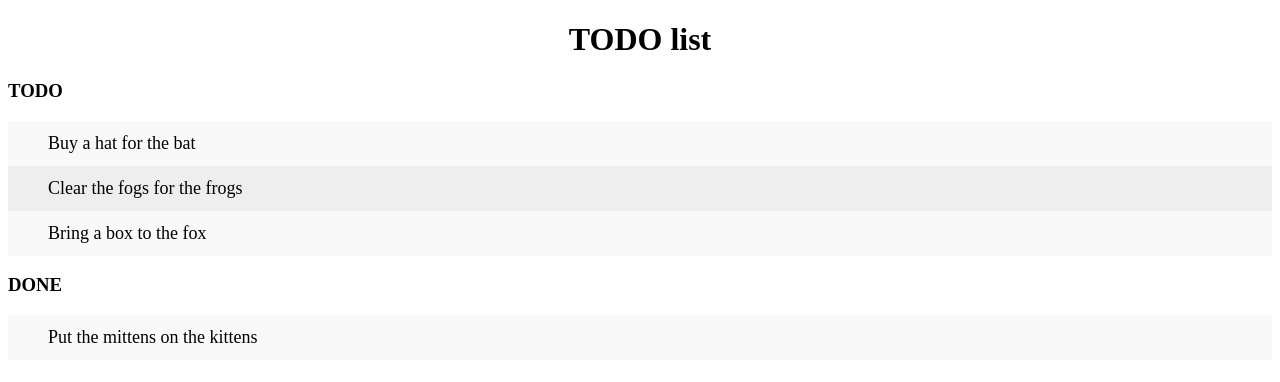
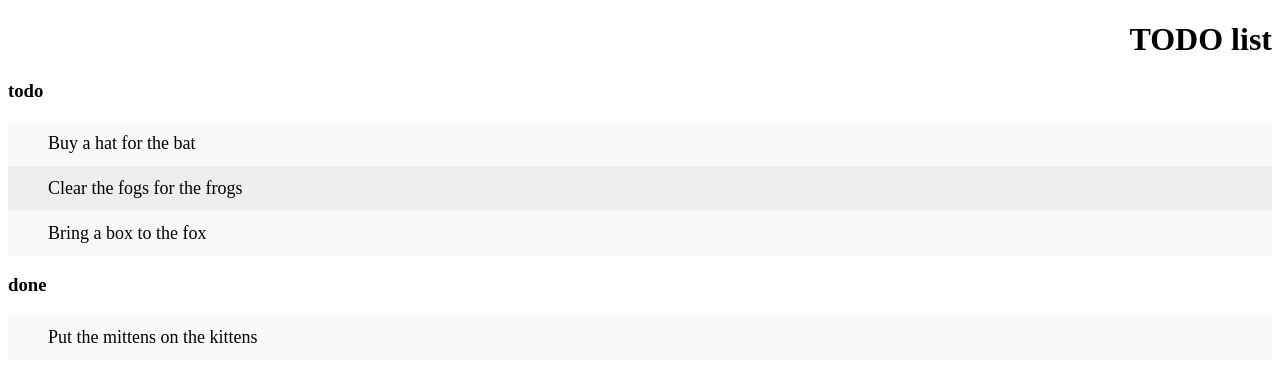
Before and after one commit to frems24/todo-list, a plain HTML site: page index.html in a window 1280 px wide. Drawn offline with Linux system fonts and the light colour scheme.

Commit message:
Change CSS to introduce conflicts

```diff
--- a/index.html
+++ b/index.html
@@ -5,14 +5,15 @@
   <title>TODO list</title>
   <style>
     h1 {
-      text-align: center;
+      text-align: right;
     }
     h3 {
-      text-transform: uppercase;
+      text-transform: lowercase;
     }
     ul {
       margin: 0;
       padding: 0;
+      overflow: hidden;
     }
     ul li {
       cursor: pointer;
```
